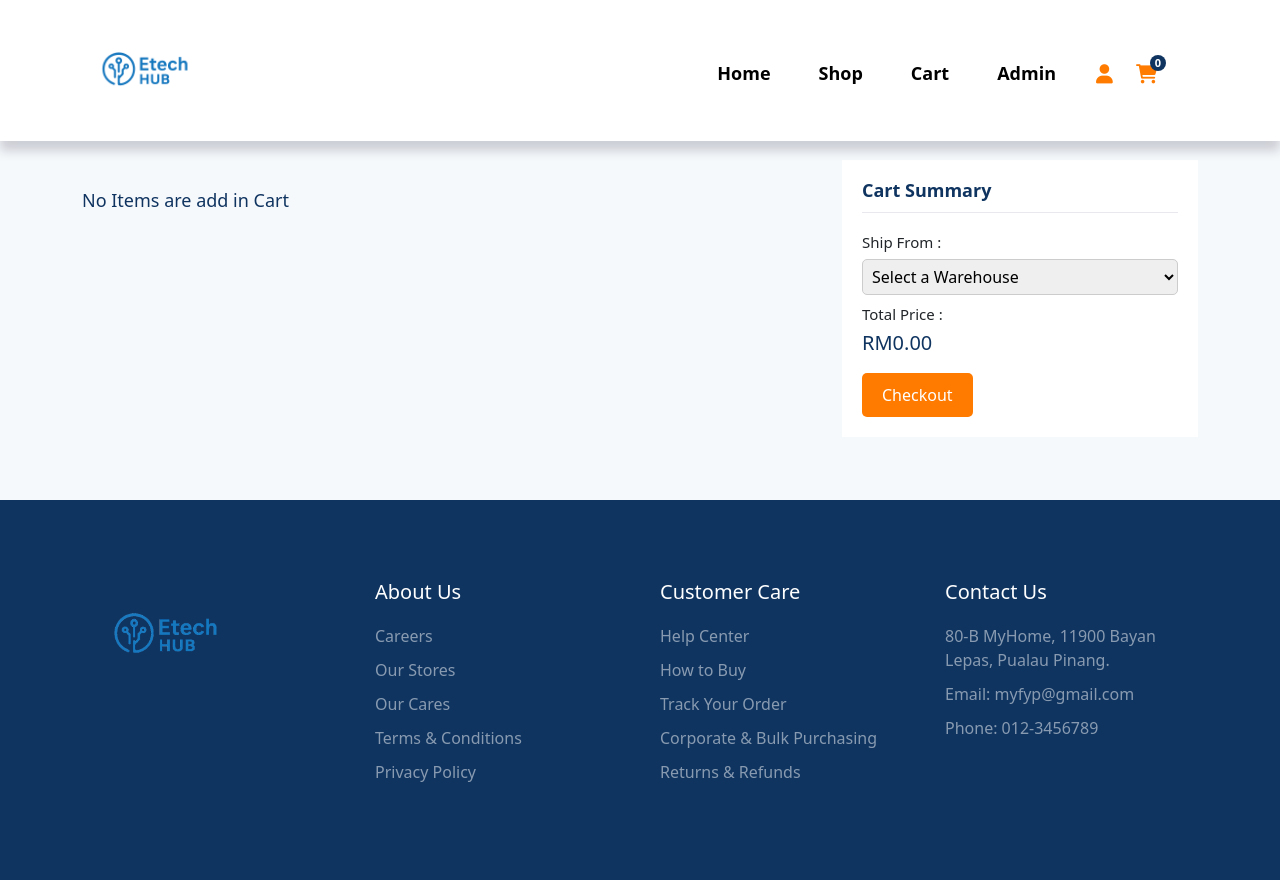
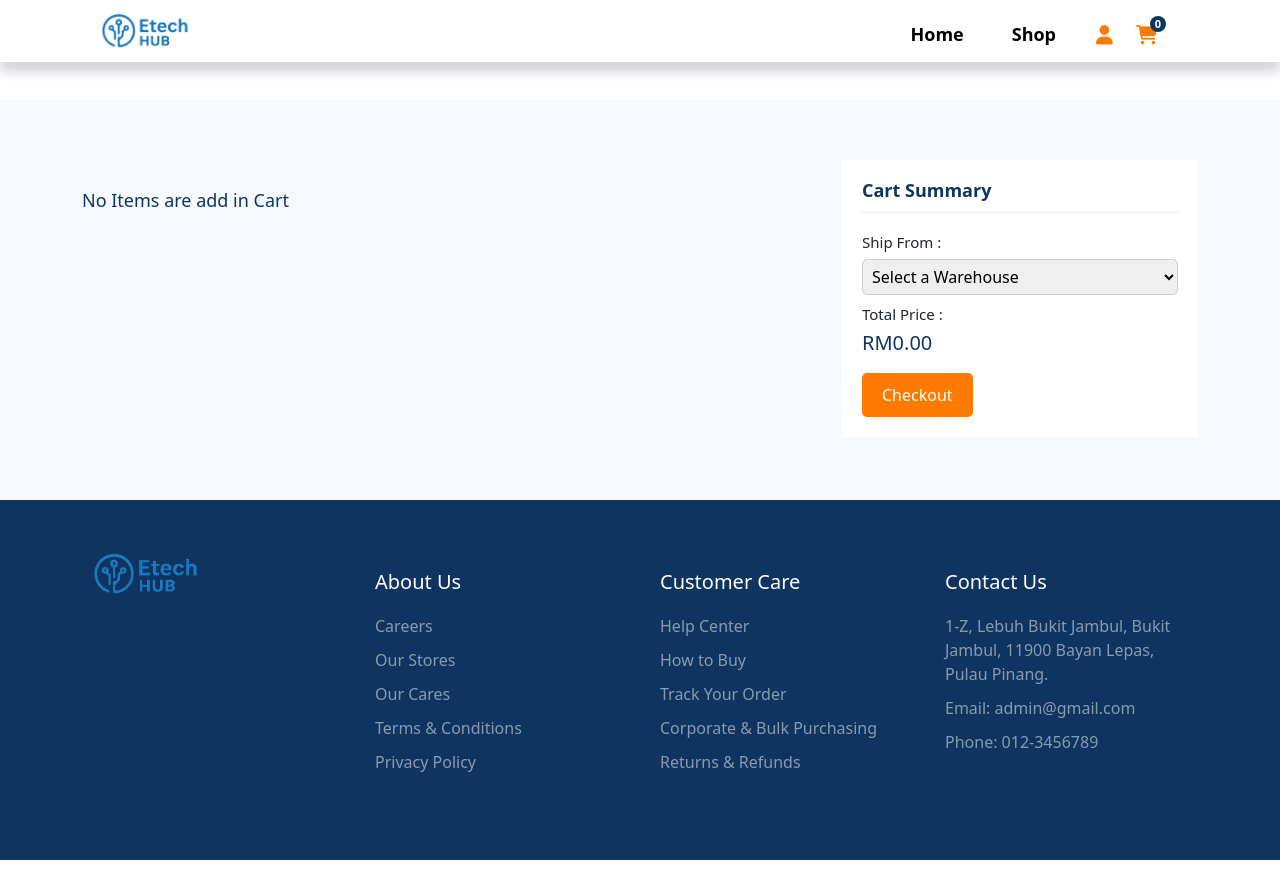
Before and after one commit to Kykelvin1121/6000CEM_Client, a React (Create React App) app: page /cart in a window 1280 px wide. Built offline with nearby package versions, Linux system fonts and the light colour scheme.

Commit message:
NavBar update

```diff
--- a/src/components/Footer/Footer.jsx
+++ b/src/components/Footer/Footer.jsx
@@ -36,8 +36,8 @@ const Footer = () => {
             <Col md={3} sm={5} className='box'>
               <h2>Contact Us</h2>
               <ul>
-                <li>80-B MyHome, 11900 Bayan Lepas, Pualau Pinang.</li>
-                <li>Email: myfyp@gmail.com</li>
+                <li>1-Z, Lebuh Bukit Jambul, Bukit Jambul, 11900 Bayan Lepas, Pulau Pinang.</li>
+                <li>Email: admin@gmail.com</li>
                 <li>Phone: 012-3456789</li>
               </ul>
             </Col>
--- a/src/components/Footer/style.css
+++ b/src/components/Footer/style.css
@@ -1,6 +1,7 @@
 footer {
   background-color: #0f3460;
-  padding: 80px 0;
+  padding: 70px 0;
+
   color: #fff;
 }
 
@@ -20,6 +21,7 @@ footer .logo {
   display:flex;
   align-items:center;
   gap:5px;
+  margin-left: -20px;
   margin-bottom: 20px;
 }
 footer h2 {
--- a/src/components/Navbar/Navbar.jsx
+++ b/src/components/Navbar/Navbar.jsx
@@ -8,7 +8,7 @@ import { signOut } from "firebase/auth";
 import { auth } from "../../FirebaseConfig";
 import { useNavigate } from "react-router-dom";
 
-const NavBar = ({}) => {
+const NavBar = () => {
     const { CartItem, setCartItem } = useContext(DataContainer);
     const [isFixed, setIsFixed] = useState(false);
     const [openProfile, setOpenProfile] = useState(false);
@@ -69,39 +69,24 @@ const NavBar = ({}) => {
                             </Link>
                         </Nav.Item>
 
-                        <Nav.Item>
-                            <Link
-                                aria-label="Go to Cart Page"
-                                className="navbar-link"
-                                to="/cart">
-                                <span className="nav-link-label">Cart</span>
-                            </Link>
-                        </Nav.Item>
-
-                        {userRole === "admin" ||
-                            ("super_admin" && (
+                        {(userRole === "admin" || userRole === "super_admin") && (
                             <Nav.Item>
                                 <a
                                     aria-label="Go to Admin Page"
                                     className="navbar-link"
-                                        href="https://dashboard-project-five.vercel.app/" // Specify the URL you want to link to
-                                        target="_blank" // Open in a new tab
-                                        rel="noopener noreferrer" // Recommended for security and performance
-                                    >
-                                        <span className="nav-link-label">
-                                            Admin
-                                        </span>
+                                    href="https://dashboard-project-five.vercel.app/"
+                                    target="_blank"
+                                    rel="noopener noreferrer">
+                                    <span className="nav-link-label">Admin</span>
                                 </a>
                             </Nav.Item>
-                            ))}
+                        )}
 
                         <Nav.Item className="expanded-cart">
                             <div className="icon-container">
                                 <i
                                     className="fas fa-user nav-icon"
-                                    onClick={() =>
-                                        setOpenProfile((prev) => !prev)
-                                    }></i>
+                                    onClick={() => setOpenProfile((prev) => !prev)}></i>
                             </div>
                             {openProfile && (
                                 <div className="dropDownProfile">
```
Also changed, not shown: src/Images/Ecom.png. Lines whose indentation alone changed are shown as unchanged.
